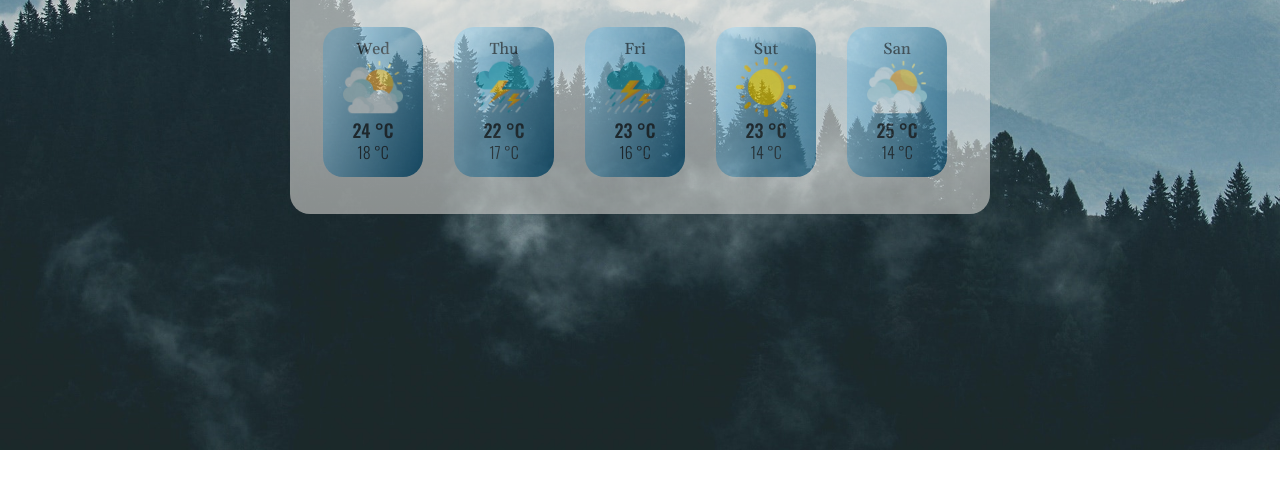
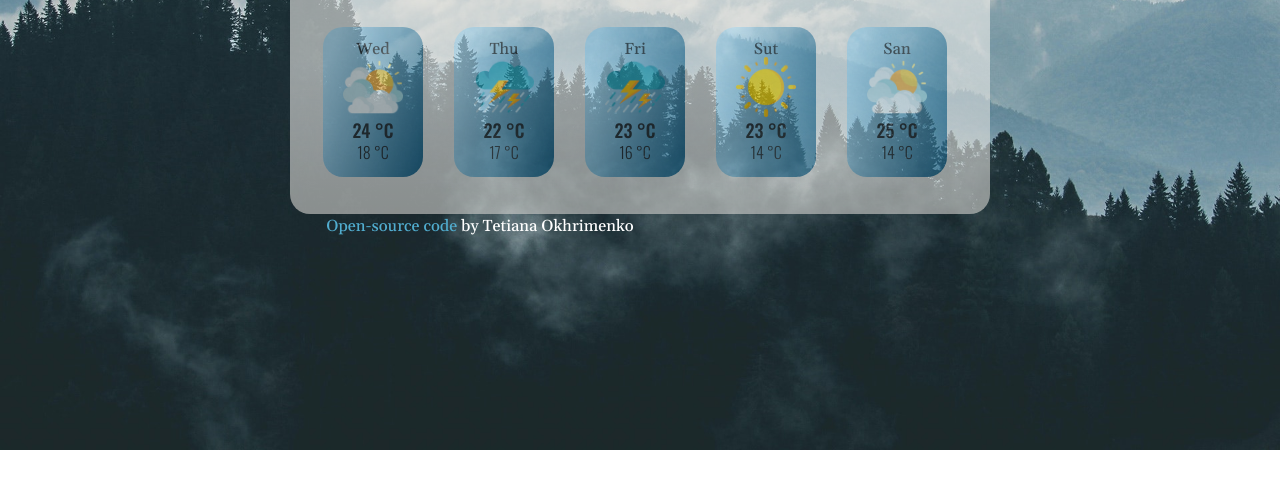
Before and after one commit to TetianaOkhrimenko/my-weatherApp-project, a plain HTML site: page index.html in a window 1280 px wide. Shown: the part 350-838 px from the top of the page. Drawn offline with nearby package versions, Linux system fonts and the light colour scheme; no server answers.

Commit message:
Add a open-source code in html and css

```diff
--- a/index.html
+++ b/index.html
@@ -86,6 +86,7 @@
 
       </div>
     </div>
+    <p class="coder"><a href = "https://github.com/TetianaOkhrimenko/my-weatherApp-project" class="code-link">Open-source code </a>by Tetiana Okhrimenko</p>
     <script src="script.js"></script>
   </body>
 </html>
--- a/style.css
+++ b/style.css
@@ -163,3 +163,16 @@ p {
   font-weight: 300;
   margin-top: -20px;
 }
+.coder {
+  color: white;
+  text-align: center;
+  margin-left: -20em;
+  font-weight: 300;
+}
+.code-link {
+  text-decoration: none;
+  color: #51adcf;
+}
+.code-link:hover {
+  color: #0278ae;
+}
```
